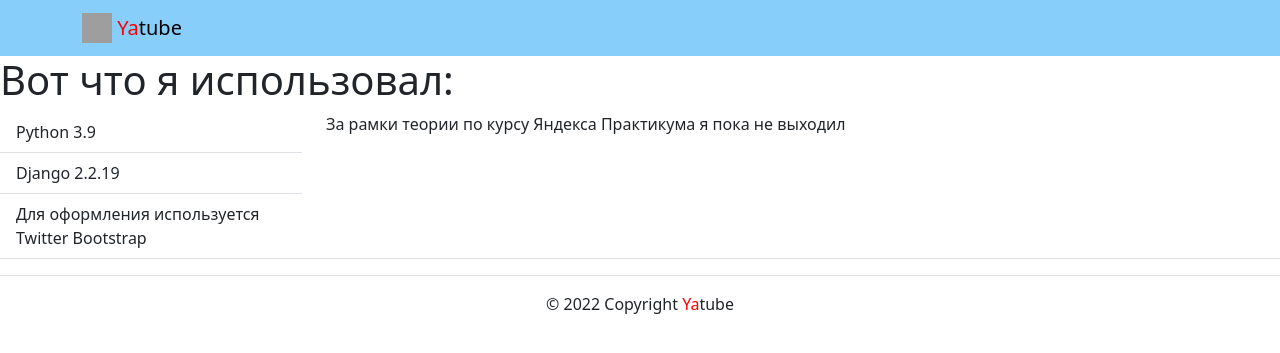
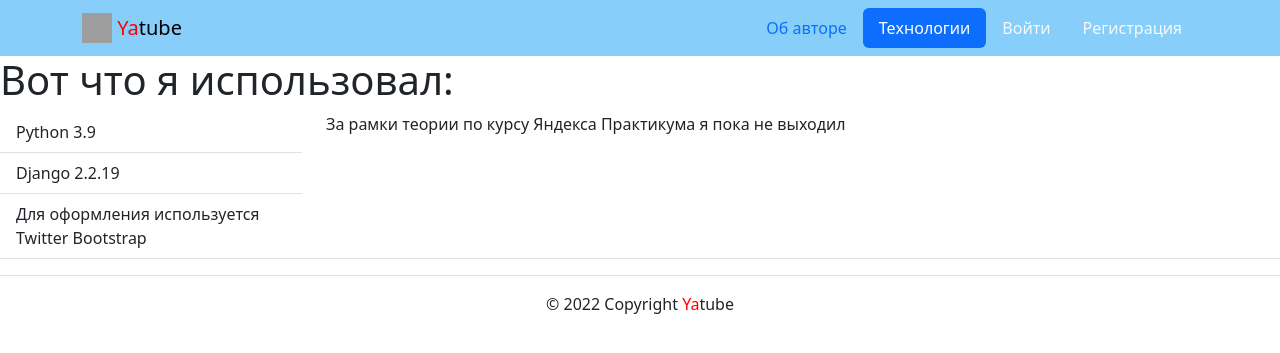
Before and after one commit to Rederickmind/hw02_community, a Django app: page /about/tech/ in a window 1280 px wide. Shown: the top 353 px of the page. Run offline with Django 3.2, Linux system fonts and the light colour scheme; some libraries are stand-ins or nearby versions; grey boxes are pictures that could not be loaded.

Commit message:
Added navpanel, about and tech panels active highlite done. Need to create forms, models and views for auth templates to highlite them

```diff
--- a/yatube/templates/includes/header.html
+++ b/yatube/templates/includes/header.html
@@ -5,5 +5,57 @@
         <img src="{% static 'img/logo.png' %}" width="30" height="30" class="d-inline-block align-top" alt="">
           <span style="color:red">Ya</span>tube
     </a>
-  </div>
+    {% comment %}
+    Меню - список пунктов со стандартными классами Bootsrap.
+    Класс nav-pills нужен для выделения активных пунктов
+    {% endcomment %}
+
+    {% comment %}
+    Внутри тега {% with %} переменная view_name -
+    это синоним для request.resolver_match.view_name
+    {% endcomment %}
+    {% with request.resolver_match.view_name as view_name %}
+      <ul class="nav nav-pills">
+        <li class="nav-item">
+          <a class="nav-link
+            {% if view_name  == 'about:author' %} active {% endif %}"
+          href="{% url 'about:author' %}">Об авторе</a>
+        </li>
+        <li class="nav-item">
+          <a class="nav-link
+            {% if view_name  == 'about:tech' %} active {% endif %}"
+          href="{% url 'about:tech' %}">Технологии</a>
+        </li>
+        {% if request.user.is_authenticated %}
+        <li class="nav-item">
+          <a class="nav-link
+            {% if view_name  == 'about:author' %} active {% endif %}"
+          href="<!--  -->">Новая запись</a>
+        </li>
+        <li class="nav-item">
+          <a class="nav-link link-light
+            {% if view_name  == 'about:author' %} active {% endif %}"
+          href="{% url 'users:password_change_form' %}">Изменить пароль</a>
+        </li>
+        <li class="nav-item">
+          <a class="nav-link link-light" href="{% url 'users:logout' %}">Выйти</a>
+        </li>
+        <li>
+          Пользователь: {{ user.username }}
+        </li>
+        {% else %}
+        <li class="nav-item">
+          <a class="nav-link link-light" href="{% url 'users:login' %}">Войти</a>
+        </li>
+        <li class="nav-item">
+          <a class="nav-link link-light" href="{% url 'users:signup' %}">Регистрация</a>
+        </li>
+        {% endif %}
+      {% endwith %}
+      </ul>
+      {# Конец добавленого в спринте #}
+    </div>
+  </nav>
+</header>
+</div>
 </nav>
```
